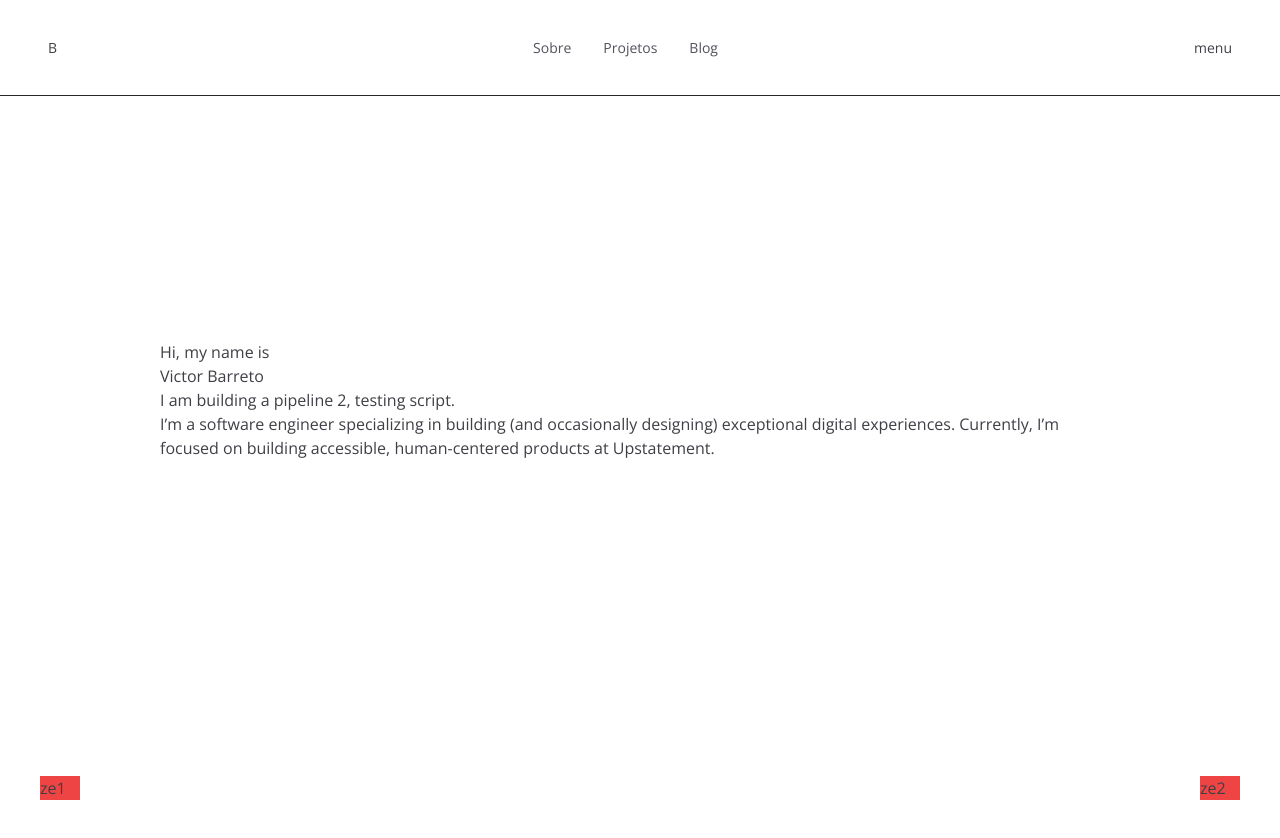
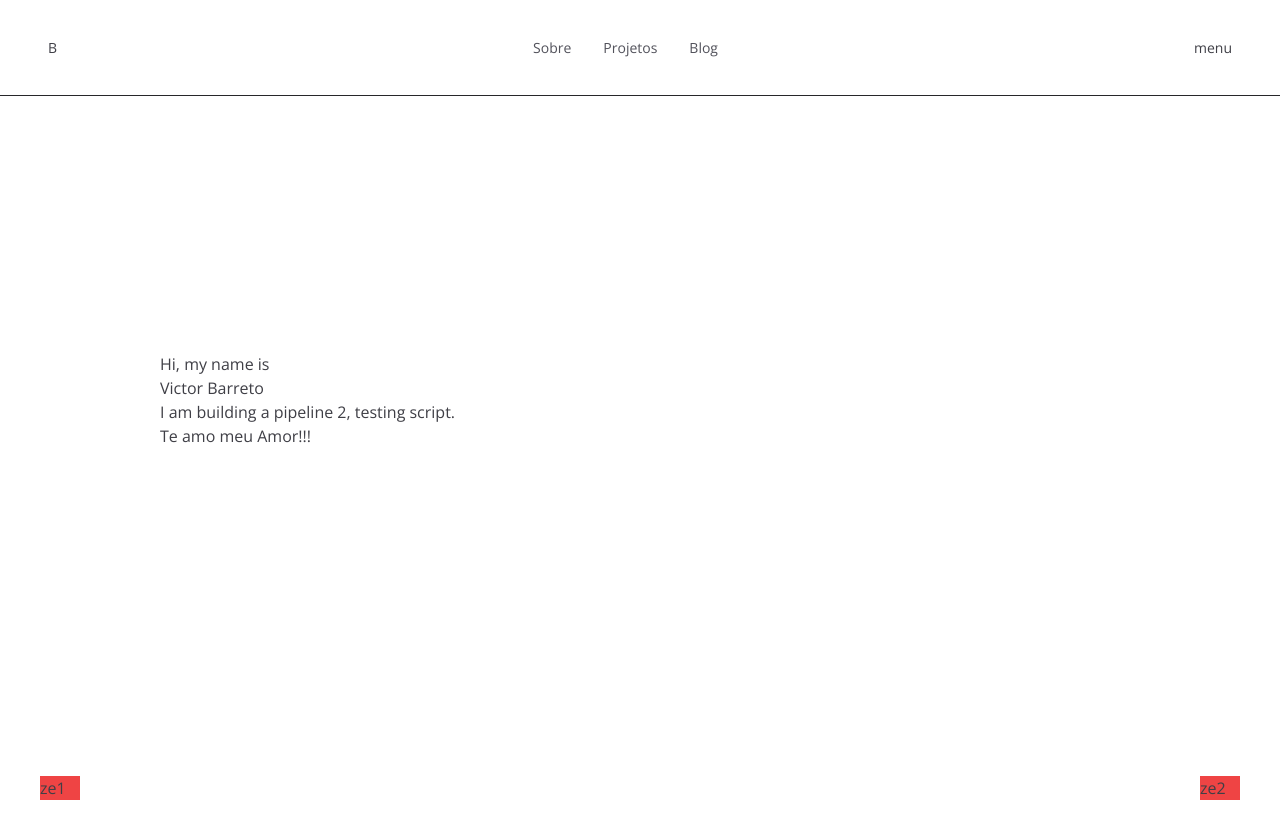
Before and after one commit to VictorBarretoLF/My_Blog_Frontend, a Next.js app: page / in a window 1280 px wide. Shown: the top 838 px of the page. Built offline with nearby package versions, Linux system fonts and the light colour scheme.

Commit message:
style: updating the useScrollDirection

```diff
--- a/src/components/page/Hero.tsx
+++ b/src/components/page/Hero.tsx
@@ -11,15 +11,7 @@ export default function Hero() {
                 <h3 className="big-heading">I am building a pipeline 2, testing script.</h3>
             </div>
             <div>
-                <p>
-                    I’m a software engineer specializing in building (and occasionally designing)
-                    exceptional digital experiences. Currently, I’m focused on building accessible,
-                    human-centered products at{" "}
-                    <a href="https://upstatement.com/" target="_blank" rel="noreferrer">
-                        Upstatement
-                    </a>
-                    .
-                </p>
+                <h1>Te amo meu Amor!!!</h1>
             </div>
         </section>
     );
```
Also changed, not shown: src/hooks/useScrollDirection.ts (+15 -0 lines).
